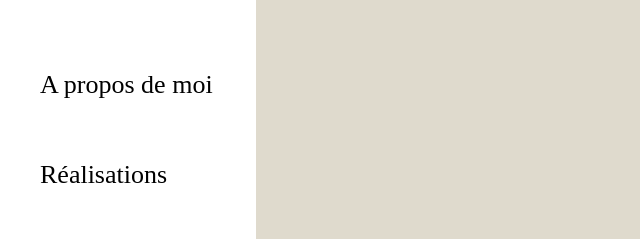
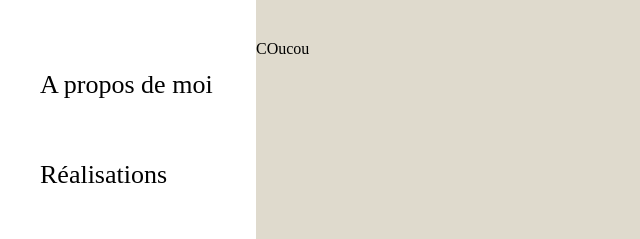
Before and after one commit to Poukisans/Portfolio, a plain HTML site: page index.html in a window 1280 px wide. Shown: the part 156-395 px from the top of the page, 0-640 px from the left. Drawn offline with Linux system fonts and the light colour scheme.

Commit message:
add coucou

```diff
--- a/index.html
+++ b/index.html
@@ -42,6 +42,10 @@
 
         </div>
 
+        <div>
+            <p>COucou</p>
+        </div>
+
 
 
     </div>
```
